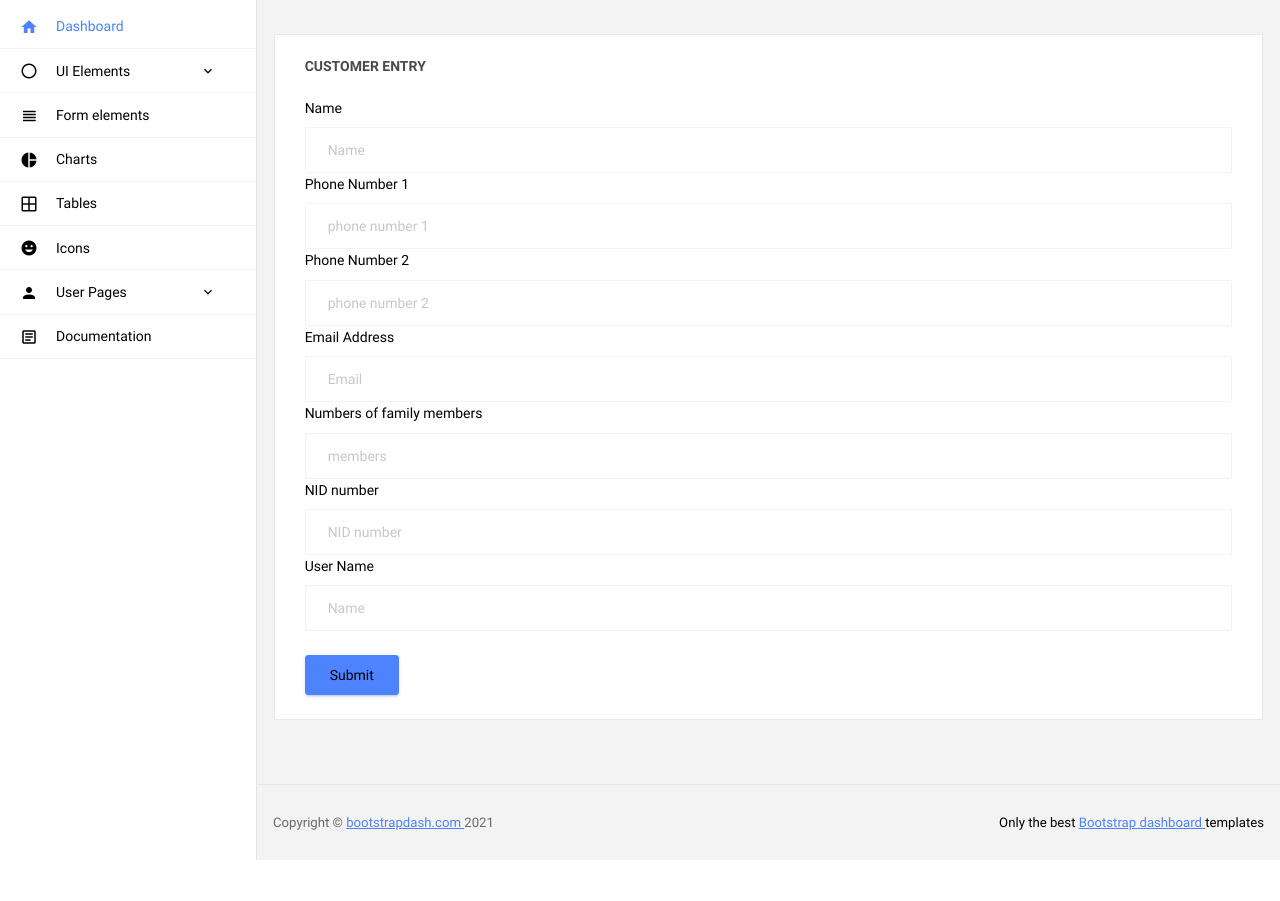
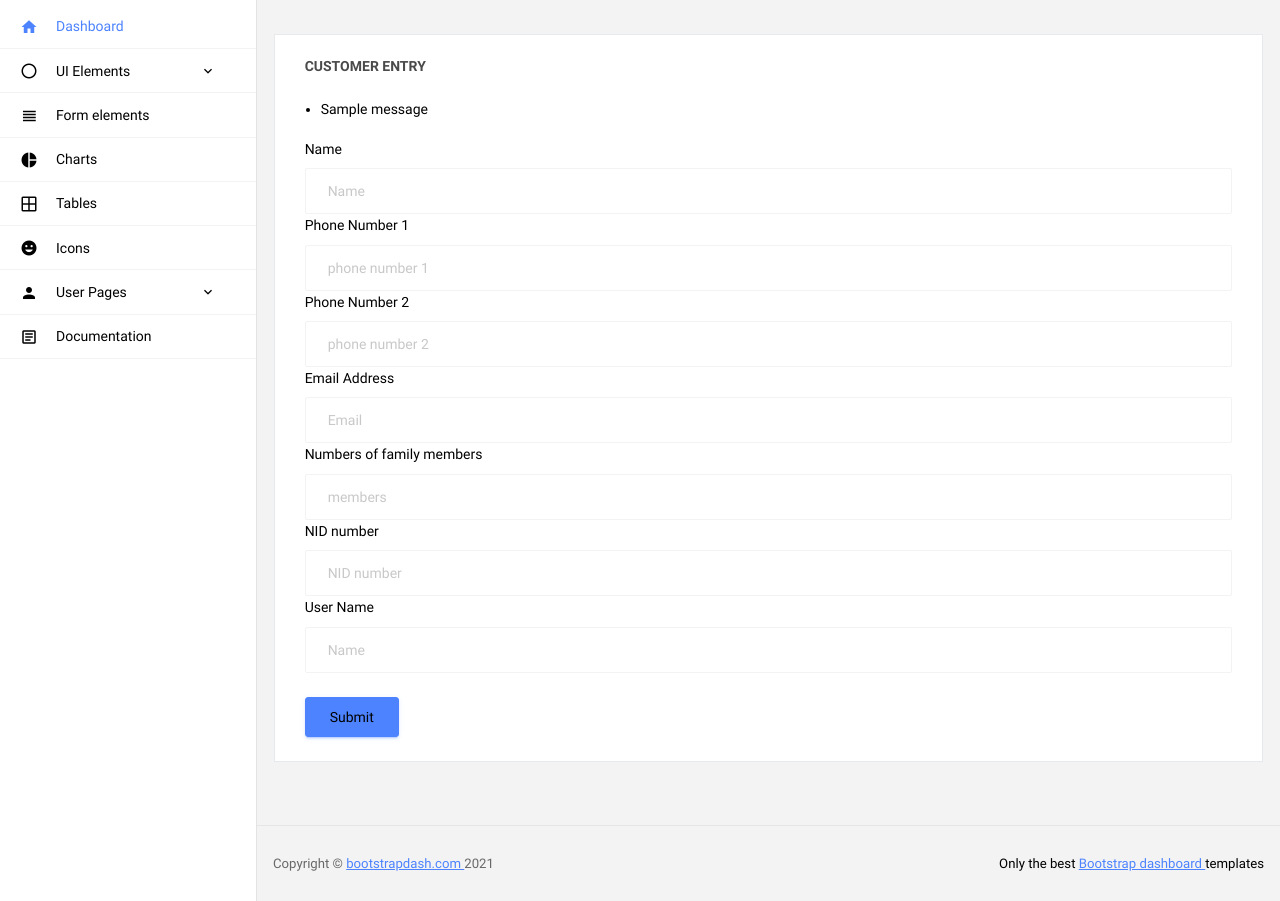
Before and after one commit to Dhony-Raj/my_first_project, a Django app: page /indexAdmin/ in a window 1280 px wide. Shown: the part 60-961 px from the top of the page. Before the commit the page ends 920 px from the top, so only its background shows below. Run offline with Django 4.2, Linux system fonts and the light colour scheme; tables that the repository leaves empty hold one stand-in row (values such as "Sample post"); one stand-in notice (Sample message) is shown; some libraries are stand-ins or nearby versions.

Commit message:
data inserted message shown successfully

```diff
--- a/fms/views.py
+++ b/fms/views.py
@@ -1,6 +1,7 @@
 from django.http import HttpResponse
 from django.shortcuts import render, redirect
 from .models import Renter
+from django.contrib import messages
 
 
 def index(request):
@@ -17,5 +18,6 @@ def details(request):
         rent_obj.user_name = request.POST.get('user_name')
 
         rent_obj.save()
+        messages.success(request, 'Data inserted successfully')
 
         return redirect('home')
--- a/templates/admin/index.html
+++ b/templates/admin/index.html
@@ -251,6 +251,13 @@
               <div class="card">
                 <div class="card-body">
                   <h4 class="card-title">Customer Entry</h4>
+                  {% if messages %}
+                  <ul class="messages">
+                    {% for message in messages %}
+                    <li>{{message}}</li>
+                    {% endfor %}
+                  </ul>
+                  {% endif %}
                   <form class="forms-sample" method="post" action="{% url 'rent_insert' %}">
                     {% csrf_token %}
                     <div class="form-group">
```
